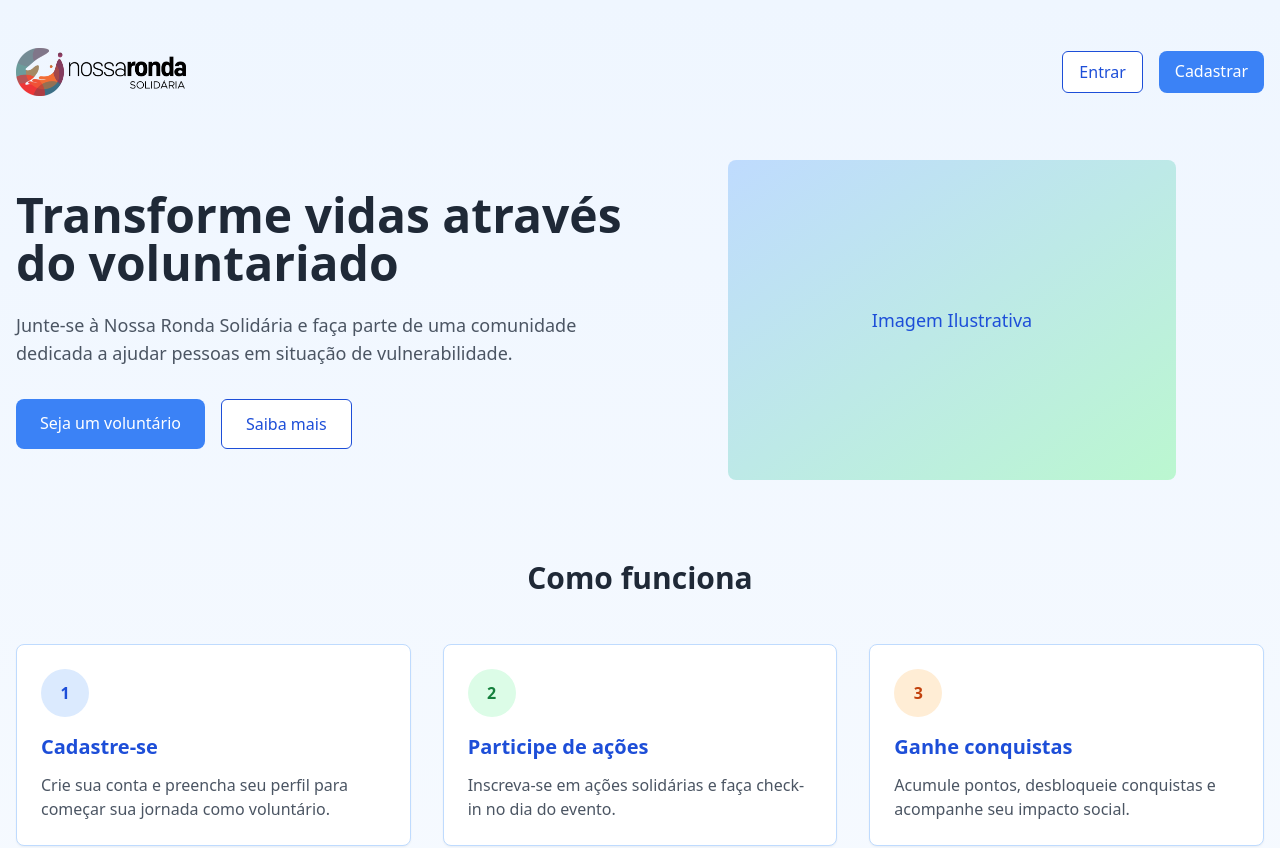
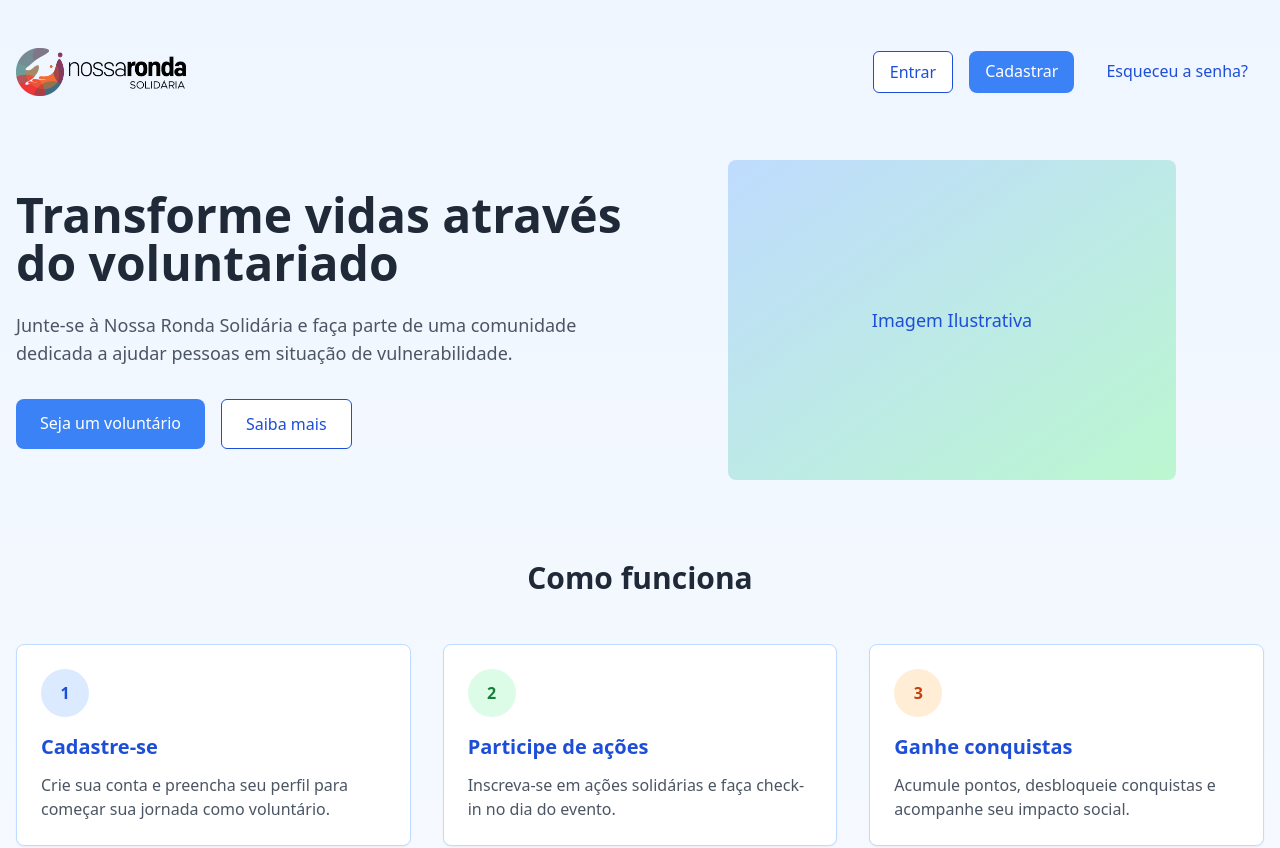
Before and after one commit to luchinomarchi/nrs, a Next.js app: page / in a window 1280 px wide. Shown: the top 848 px of the page. Built offline with nearby package versions, Linux system fonts and the light colour scheme.

Commit message:
fix: exibir página de esqueci a senha (link na home) e liberar /forgot e /reset no middleware

```diff
--- a/src/app/page.tsx
+++ b/src/app/page.tsx
@@ -22,6 +22,9 @@ export default function Home() {
             </Link>
             <Link href="/register" className="btn-primary">
               Cadastrar
+            </Link>
+            <Link href="/forgot" className="px-4 py-2 rounded-md text-primary-700 hover:text-primary-800">
+              Esqueceu a senha?
             </Link>
           </div>
         </header>
--- a/src/middleware.ts
+++ b/src/middleware.ts
@@ -3,7 +3,7 @@ import type { NextRequest } from 'next/server'
 
 export function middleware(request: NextRequest) {
   // Permitir acesso à página inicial e páginas públicas
-  const publicPaths = ['/', '/login', '/register', '/about']
+  const publicPaths = ['/', '/login', '/register', '/about', '/forgot', '/reset']
   const { pathname } = request.nextUrl
 
   // Se for uma rota pública, permitir acesso
```
